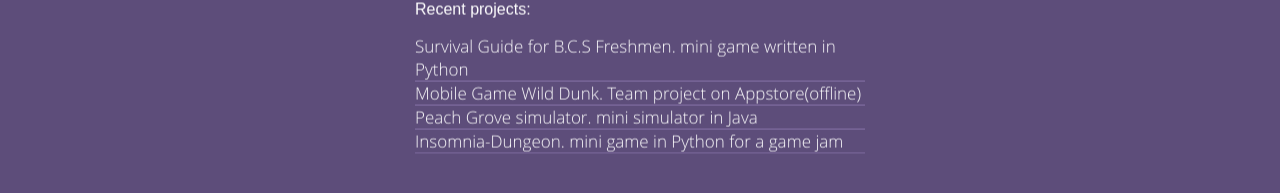
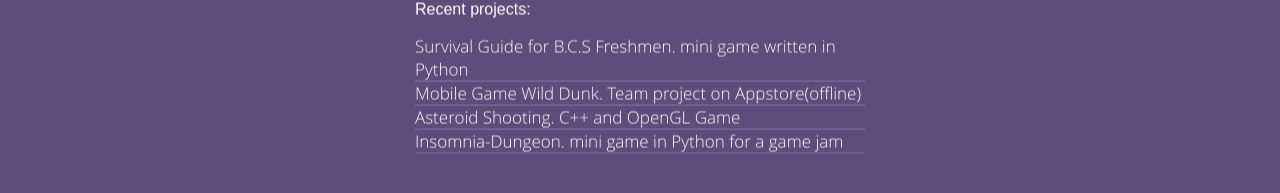
Before and after one commit to zywkloo/zywkloo.github.io, a Jekyll site: the page built from index.html, in a window 1280 px wide. Shown: the part 582-775 px from the top of the page. Built offline with Jekyll 4.4.1, drawn with Linux system fonts in a browser that asks for light colours.

Commit message:
Update _config.yml

```diff
--- a/_config.yml
+++ b/_config.yml
@@ -60,8 +60,8 @@ projects:
     url: https://github.com/zywkloo/Yiwei--Survival-Guide-for-B.C.S-Freshmen
   - name: Mobile Game Wild Dunk. Team project on Appstore(offline)
     url: http://www.18183.com/qmdgl/
-  - name: Peach Grove simulator. mini simulator in Java
-    url: https://github.com/VictorZyw/Salted-Fish
+  - name: Asteroid Shooting. C++ and OpenGL Game
+    url: https://github.com/zywkloo/AsteroidsShooting
   - name: Insomnia-Dungeon. mini game in Python for a game jam
     url: https://github.com/zywkloo/Insomnia-Dungeon
 
```
